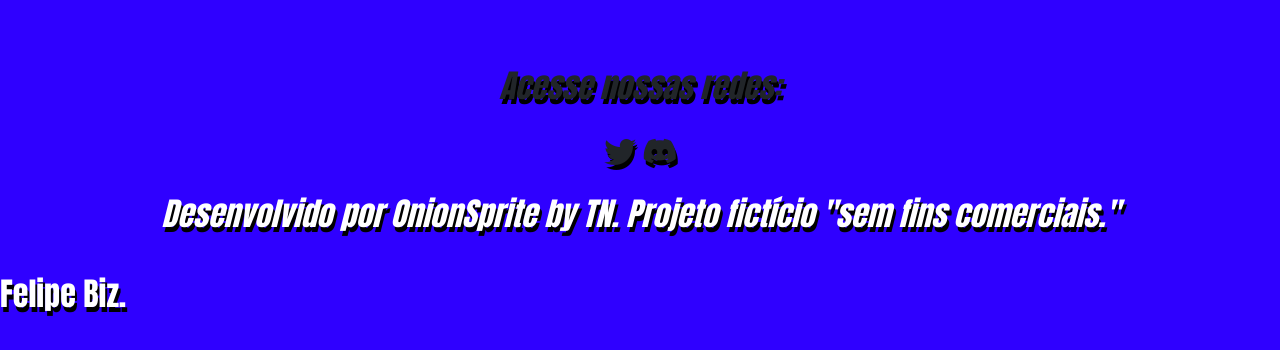
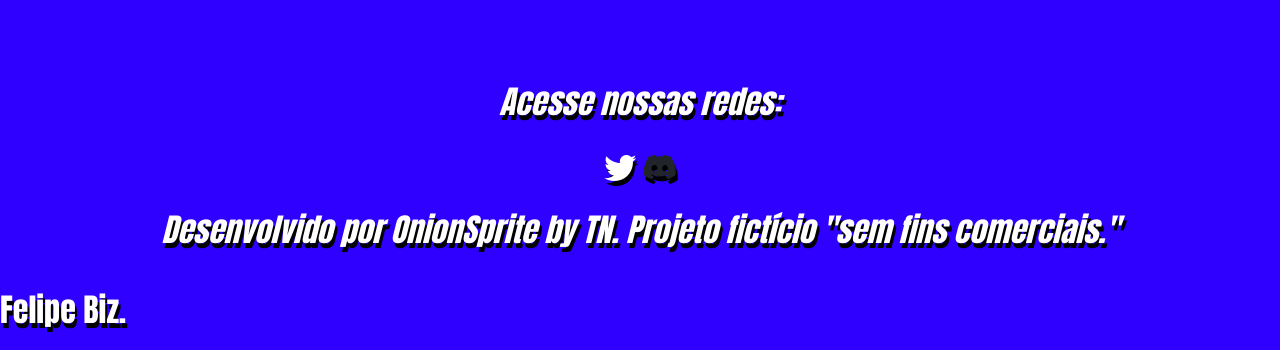
Before and after one commit to GarlicFanta/acessibilidade, a plain HTML site: page index.html in a window 1280 px wide. Shown: the part 4930-5280 px from the top of the page. Drawn offline with nearby package versions, Linux system fonts and the light colour scheme; a web font is replaced by a local one.

Commit message:
Update index.html

```diff
--- a/index.html
+++ b/index.html
@@ -143,9 +143,9 @@
         </section>
     </main>
     <footer class="text-center p-3 fst-italic">
-        <p class="mt-3text-white">Acesse nossas redes:</p>
-        <i class="bi bi-twitter"></i>
-        <i class="bi bi-discord"></i>
+        <p class="mt-3 text-white">Acesse nossas redes:</p>
+        <i class="bi bi-twitter text-white"></i>
+        <i class="bi bi-discord" text-white></i>
         <p class="mt-3 text-white">Desenvolvido por  OnionSprite by TN. Projeto fictício "sem fins comerciais."</p>
     </footer>
     <p class="text-white">Felipe Biz.</p>
```
